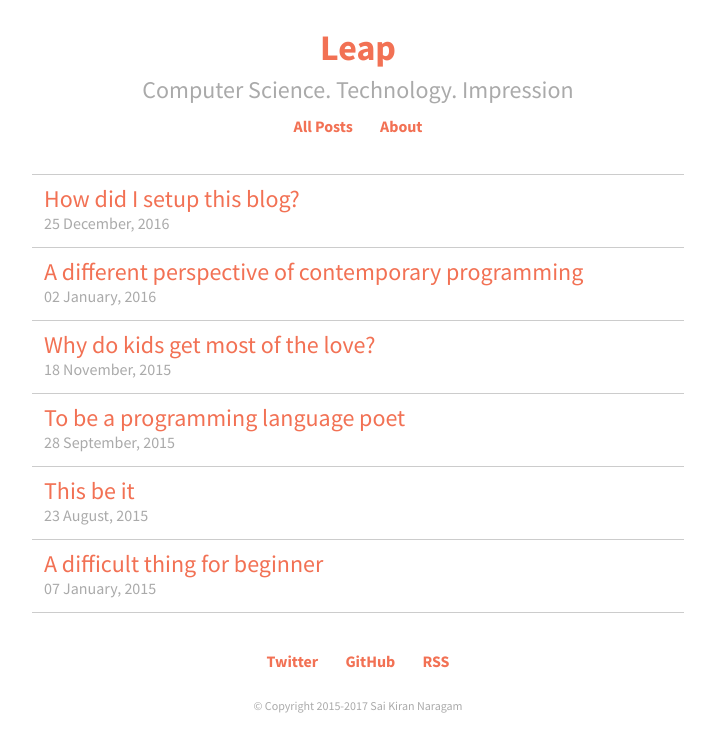
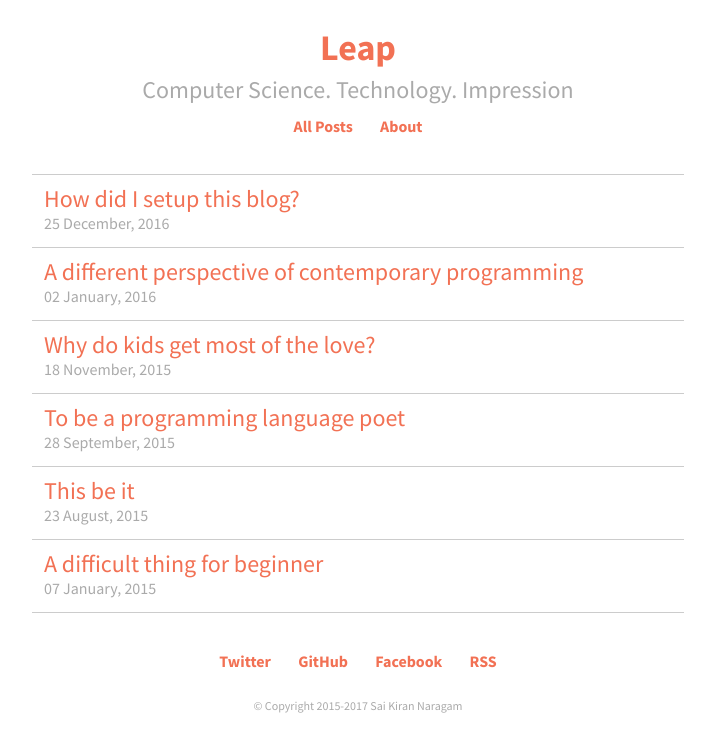
Before and after one commit to nsaikiran/impression, a Jekyll site: the page built from index.html, in a window 1280 px wide. Shown: the top 752 px of the page, without its empty margins (282-997 px from the left). Built offline with Jekyll 4.4.1, drawn with Linux system fonts in a browser that asks for light colours.

Commit message:
Add Facebook page in footer

```diff
--- a/_includes/footer.html
+++ b/_includes/footer.html
@@ -7,6 +7,9 @@
       <a href="https://github.com/nsaikiran">GitHub</a>
     </li>
     <li>
+      <a href="https://www.facebook.com/saikiran.blog/">Facebook</a>
+    </li>
+    <li>
       <a href="/feed.xml">RSS</a>
     </li>
   </ul>
```
